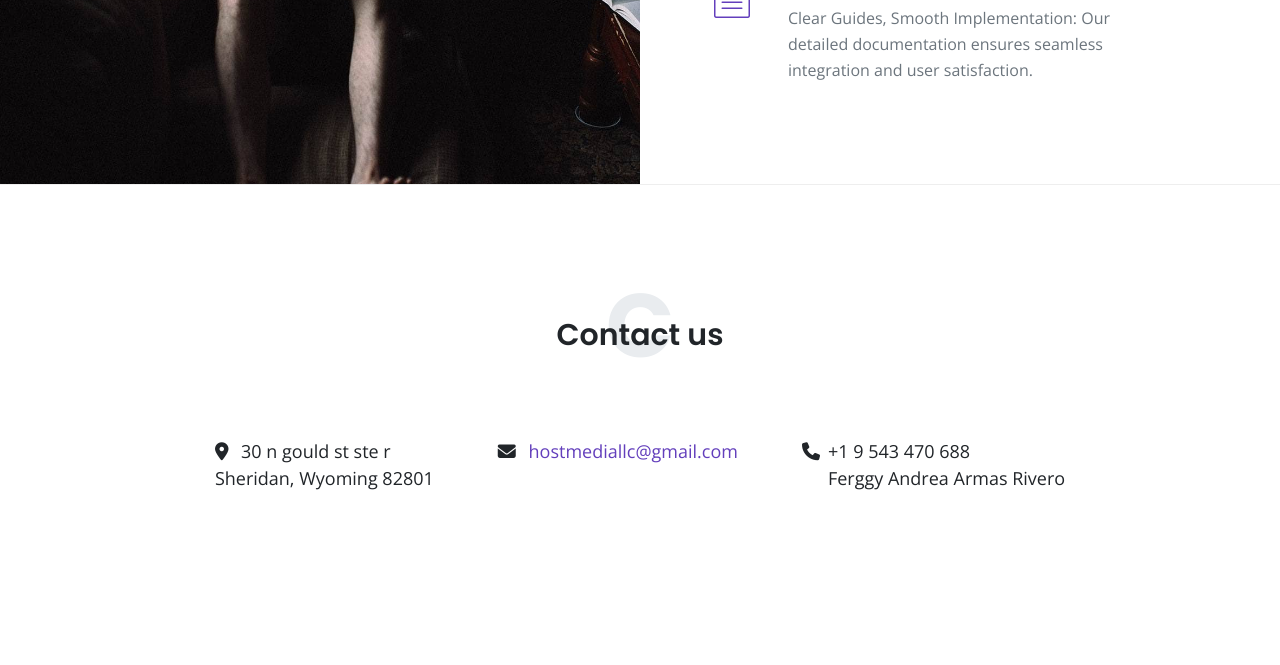
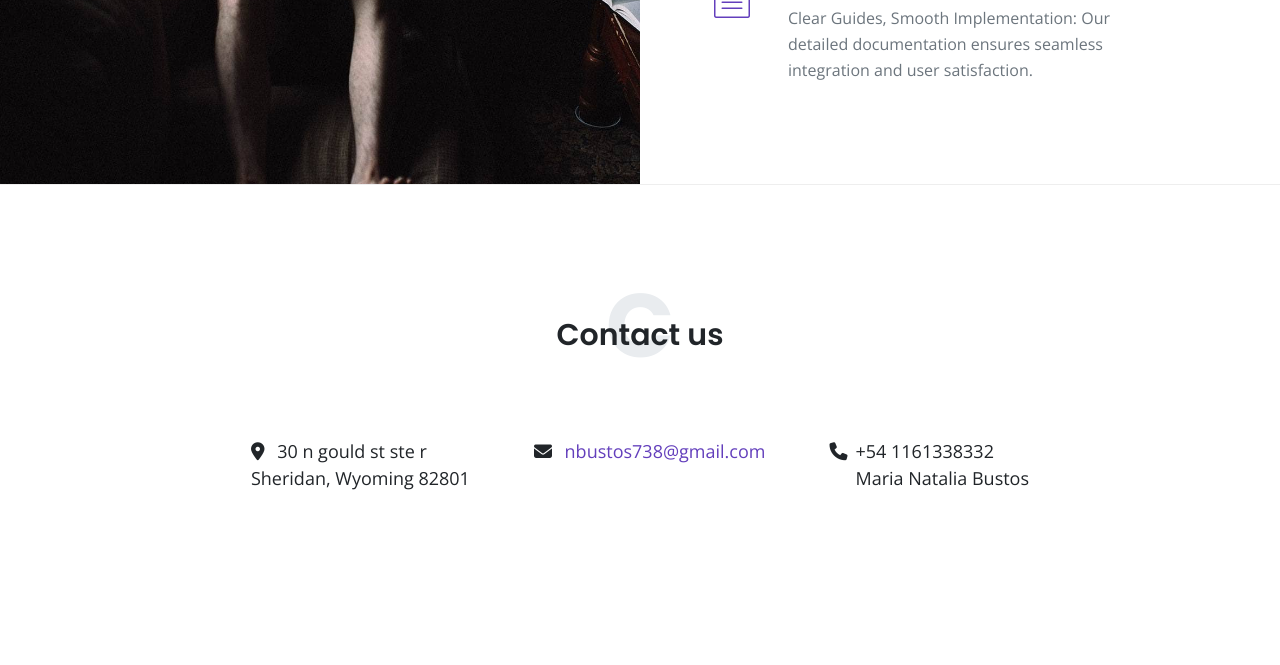
Before and after one commit to weedo-dev/host-media, a plain HTML site: page public/index.html in a window 1280 px wide. Shown: the part 2794-3459 px from the top of the page. Drawn offline with nearby package versions, Linux system fonts and the light colour scheme; files whose address does not match are found by name.

Commit message:
new default commit

```diff
--- a/public/index.html
+++ b/public/index.html
@@ -437,8 +437,8 @@
                     <i class="fas fa-map-marker-alt"></i> 30 n gould st ste r <br>
                     Sheridan, Wyoming 82801
                   </li>
-                    <li><i class="fas fa-envelope"></i> <a href="mailto:hostmediallc@gmail.com">hostmediallc@gmail.com</a></li>
-                  <li style="display: flex;"><i class="fas fa-phone"></i> <div>+1 9 543 470 688 <br>Ferggy Andrea Armas Rivero</div></li>
+                    <li><i class="fas fa-envelope"></i> <a href="mailto:nbustos738@gmail.com">nbustos738@gmail.com</a></li>
+                  <li style="display: flex;"><i class="fas fa-phone"></i> <div>+54 1161338332 <br>Maria Natalia Bustos</div></li>
                 </ul>
               </div>
             </div>
```
